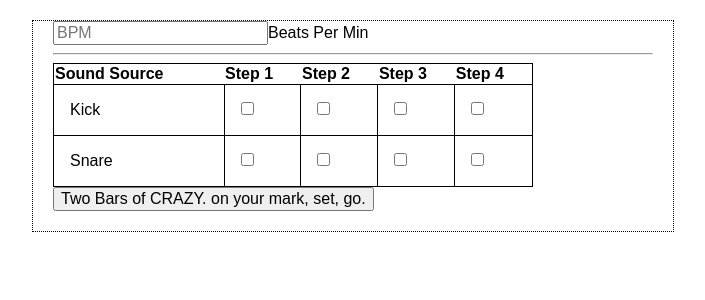
After one commit to avifoxi/web-audio-101, a Sinatra app: page /grid1 in a window 1280 px wide. The commit adds this page. Shown: the top 300 px of the page, without its empty margins (287-992 px from the left). Run offline with Sinatra, Linux system fonts and the light colour scheme; some libraries are stand-ins or nearby versions.

Commit message:
separate js files for multiple page needs, start step wise grid with checkbox for scheduling

```diff
--- a/app/controllers/index.rb
+++ b/app/controllers/index.rb
@@ -2,3 +2,9 @@ get '/' do
   # Look in app/views/index.erb
   erb :index
 end
+
+get '/grid1' do
+
+	erb :grid1
+
+end
--- /dev/null
+++ b/app/views/grid1.erb
@@ -0,0 +1,39 @@
+<form action="#" id="machine1">
+
+	<input type="text" id="bpm" placeholder="BPM"><span>Beats Per Min</span>
+
+	<hr>
+
+	<table id="step-grid">
+		<tr>
+			<th>Sound Source</th>
+			<th>Step 1</th>
+			<th>Step 2</th>
+			<th>Step 3</th>
+			<th>Step 4</th>
+		</tr>
+		<tr>
+			<td>Kick</td>
+			<td><input type="checkbox" name="kick1" value="on"></td>
+			<td><input type="checkbox" name="kick2" value="on"></td>
+			<td><input type="checkbox" name="kick3" value="on"></td>
+			<td><input type="checkbox" name="kick4" value="on"></td>
+		</tr>
+		<tr>
+			<td>Snare</td>
+			<td><input type="checkbox" name="snare1" value="on"></td>
+			<td><input type="checkbox" name="snare2" value="on"></td>
+			<td><input type="checkbox" name="snare3" value="on"></td>
+			<td><input type="checkbox" name="snare4" value="on"></td>
+		</tr>
+
+	</table>
+
+	<input type="submit" value="Two Bars of CRAZY. on your mark, set, go.">
+
+
+
+</form>
+
+
+<script src="js/grid1.js"></script>
--- a/app/views/layout.erb
+++ b/app/views/layout.erb
@@ -13,8 +13,9 @@
   <link rel="stylesheet" href="/css/application.css">
 
   <script src="//ajax.googleapis.com/ajax/libs/jquery/1.9.1/jquery.min.js"></script>
-  <script src="/js/application.js"></script>
+
   <script src="/js/bufferLoader.js"></script>
+  <script src="/js/appCommands.js"></script>
 
   <title></title>
 </head>
--- a/public/css/application.css
+++ b/public/css/application.css
@@ -9,3 +9,13 @@ th {
 }
 
 canvas{ background: blue;}
+
+#step-grid {
+	width: 80%;
+	border: 1px black solid;
+}
+
+td{
+	border: 1px black solid;
+	padding: 1em;
+}
--- /dev/null
+++ b/public/js/appCommands.js
@@ -0,0 +1,32 @@
+// INITIALIZE (hopefully) GLOBAL AUDIO CONTEXT
+
+var context = new AudioContext();
+
+function loadSound(index, urls, when) {
+	var request = new XMLHttpRequest();
+  request.open("GET", urls[index], true); // Path to Audio File
+  request.responseType = "arraybuffer"; // Read as Binary Data
+
+  request.onload = function() {
+  	context.decodeAudioData(request.response, function(theBuffer) {
+    	buffer = theBuffer;
+    	playSound(buffer, when);
+	  }, whoops);
+	}
+
+  request.send();
+}
+
+
+function playSound(buffer, when) {
+	// hi(buffer);
+	var source = context.createBufferSource();
+  source.buffer = buffer;
+  source.connect(context.destination);
+  source.start(context.currentTime + when);
+}
+
+
+function whoops(){
+	alert('oh shit');
+}
```
Also changed, not shown: app/views/index.erb (+10 -0 lines), public/js/page1.js (renamed from public/js/application.js, +0 -34 lines), public/js/grid1.js (added).
